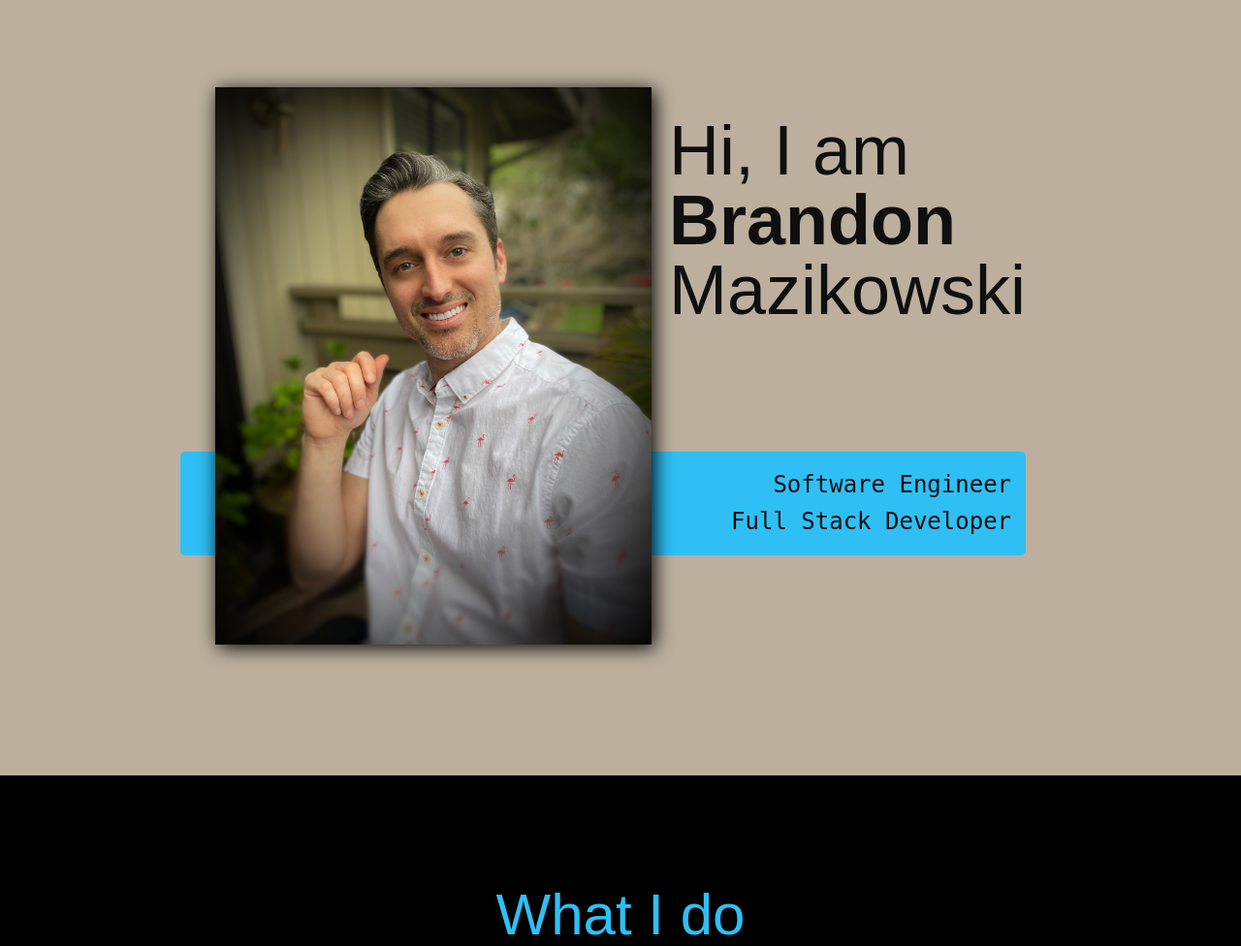
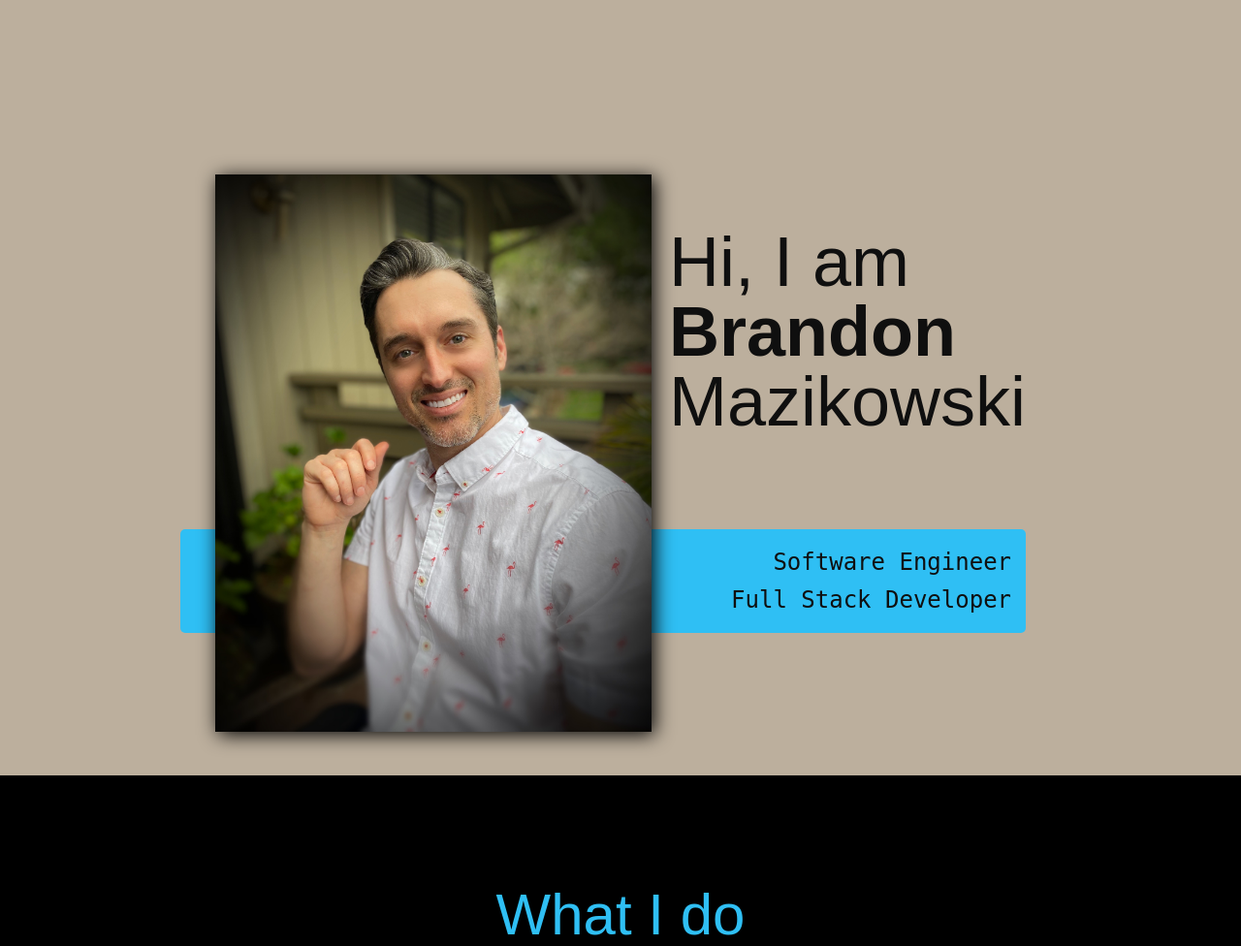
Before and after one commit to Brandonmaz/mainPortfolio, a PHP site: page /index.php in a window 1280 px wide. Shown: the part 130-1106 px from the top of the page at 97% size. Run offline with PHP 8.4, Linux system fonts and the light colour scheme; some libraries are stand-ins or nearby versions.

Commit message:
ran into some issues with alternate pages, trying to fix

```diff
--- a/brandonMaz/css/intro.css
+++ b/brandonMaz/css/intro.css
@@ -1,4 +1,4 @@
-.intro {
+#home.intro {
     position: relative;
     margin-bottom: 30px;
 }
@@ -17,13 +17,25 @@
 }
 
 @media (min-width: 400px) {
-    .intro {
+    #home.intro {
         position: relative;
         margin-bottom: 250px;
     }
 }
 
 @media (min-width: 600px) and (min-width: 820px) {
+    #home.intro {
+        display: grid;
+        width: min-content;
+        margin: 0 auto;
+        grid-column-gap: 1em;
+        grid-template-areas:
+            "img title"
+            "img subtitle";
+        grid-template-columns: min-content max-content;
+
+    }
+
     .intro {
         display: grid;
         width: min-content;
@@ -40,7 +52,6 @@
         grid-area: img;
         min-width: 250px;
         position: relative;
-        /* margin-top: -200px; */
     }
 
     .section_subtitle-intro {
@@ -61,5 +72,15 @@
         grid-area: img;
         min-width: 450px;
         position: relative;
+        margin-top: 5em;
     }
+
+    .section_title-intro {
+        margin-top: 2em;
+    }
+
+    /* .section_subtitle-intro {
+        display: inline-block;
+        margin-top: -5em;
+    } */
 }
```
Also changed, not shown: brandonMaz/img/zoomplug.jpeg (added), brandonMaz/img/zoomplug2.jpeg (added), brandonMaz/img/zoomplug3.jpeg (added).
